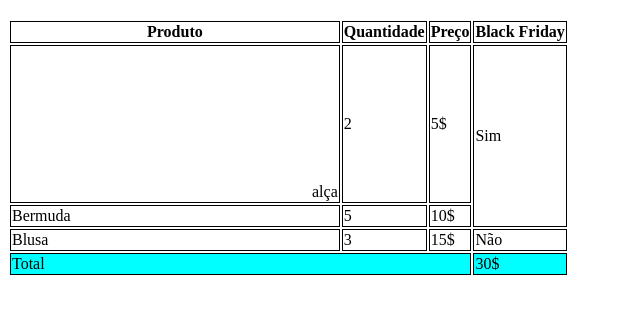
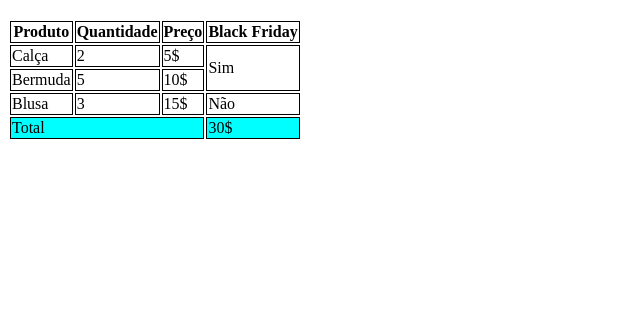
Before and after one commit to R-Sabrina/aula-tabela, a plain HTML site: page index.html in a window 1280 px wide. Shown: the part 61-374 px from the top of the page, without its empty margins (0-640 px from the left). Drawn offline with Linux system fonts and the light colour scheme.

Commit message:
nova correção para Calça

```diff
--- a/index.html
+++ b/index.html
@@ -29,7 +29,7 @@
 
 <tbody>
     <tr>
-        <td><Canvas></Canvas>alça</td>
+        <td>Calça</td>
         <td>2</td>
         <td>5$</td>
         <td rowspan="2">Sim</td>
```
